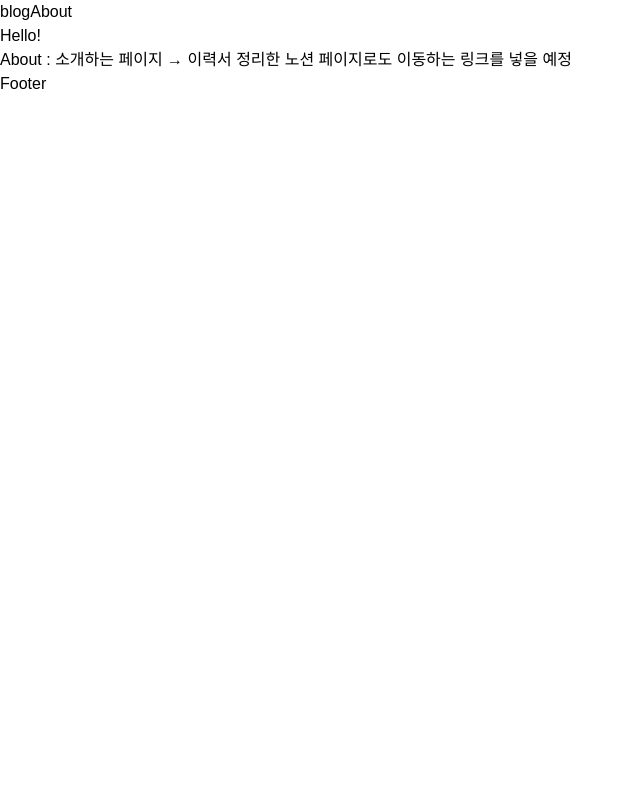
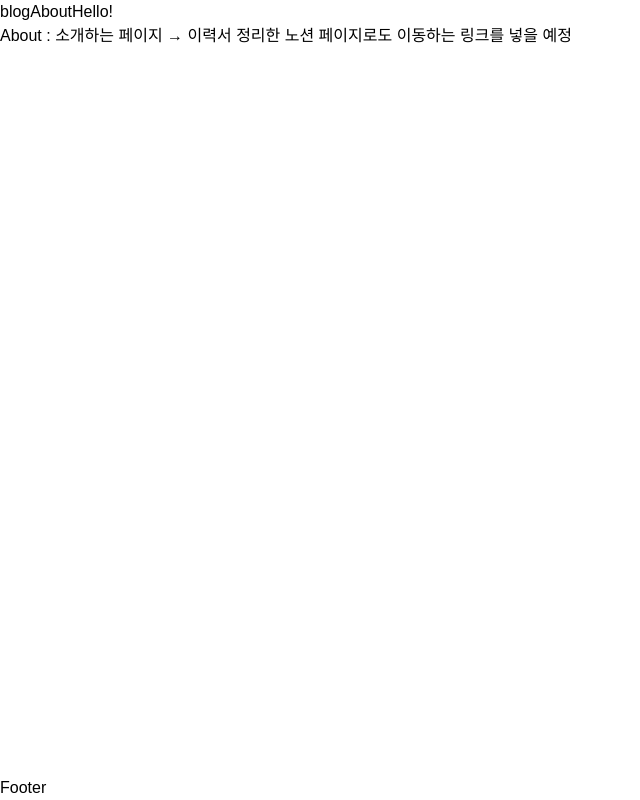
Before and after one commit to JAGORING/JagoLog, a Next.js app: page /about in a window 1280 px wide. Shown: the whole page, without its empty margins (0-640 px from the left). Built offline with nearby package versions, Linux system fonts and the light colour scheme.

Commit message:
[feat] main, section tag 변경경

```diff
--- a/src/app/about/page.tsx
+++ b/src/app/about/page.tsx
@@ -1,4 +1,4 @@
 const About = () => {
-  return <div>About : 소개하는 페이지 → 이력서 정리한 노션 페이지로도 이동하는 링크를 넣을 예정</div>;
+  return <section>About : 소개하는 페이지 → 이력서 정리한 노션 페이지로도 이동하는 링크를 넣을 예정</section>;
 };
 export default About;
--- a/src/app/blog/(main)/page.tsx
+++ b/src/app/blog/(main)/page.tsx
@@ -1,4 +1,4 @@
 const Blog = () => {
-  return <div>Blog : 게시글 리스트 페이지</div>;
+  return <section>Blog : 게시글 리스트 페이지</section>;
 };
 export default Blog;
--- a/src/app/blog/[postId]/page.tsx
+++ b/src/app/blog/[postId]/page.tsx
@@ -1,4 +1,4 @@
 const PostDetail = () => {
-  return <div>Blog Post Detail : 게시글 Detail 페이지</div>;
+  return <section>Blog Post Detail : 게시글 Detail 페이지</section>;
 };
 export default PostDetail;
--- a/src/app/layout.tsx
+++ b/src/app/layout.tsx
@@ -14,10 +14,10 @@ export default function RootLayout({
   children: React.ReactNode;
 }>) {
   return (
-    <html lang="en">
-      <body>
+    <html lang="en" className="h-full">
+      <body className="h-full min-h-screen flex flex-col">
         <Header />
-        <section>{children}</section>
+        <main className="flex flex-1 flex-col">{children}</main>
         <Footer />
       </body>
     </html>
--- a/src/app/page.tsx
+++ b/src/app/page.tsx
@@ -1,3 +1,3 @@
 export default function Home() {
-  return <main>Main Page</main>;
+  return <section>Main Page</section>;
 }
```
